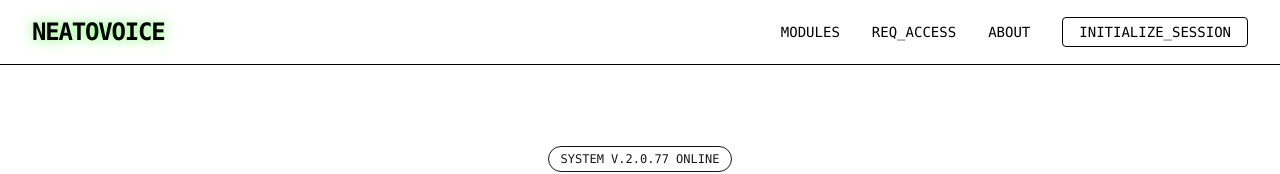
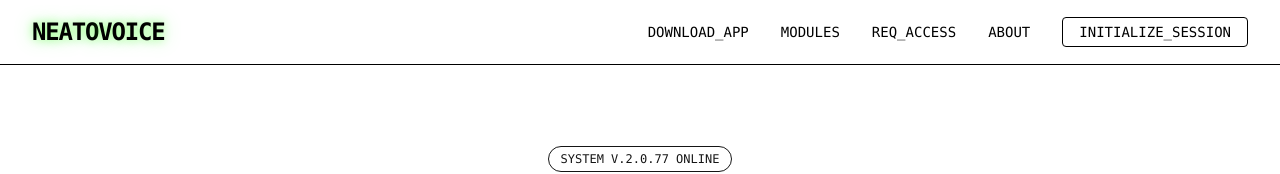
Before and after one commit to markhiltonapps/neato-voice, a Next.js app in the folder web/: page / in a window 1280 px wide. Shown: the top 174 px of the page. Built offline with nearby package versions, Linux system fonts and the light colour scheme.

Commit message:
feat: Add download links to landing page and dashboard

```diff
--- a/web/app/dashboard/page.tsx
+++ b/web/app/dashboard/page.tsx
@@ -80,7 +80,12 @@ export default function AppDashboard() {
 
                 {/* Top Bar for Credits */}
                 <div className="h-10 bg-vault-charcoal border-b border-vault-olive flex items-center justify-between px-4 text-xs font-mono">
-                    <div>OPERATOR: <span className="text-atom-amber">{userEmail}</span></div>
+                    <div className="flex items-center gap-4">
+                        <div>OPERATOR: <span className="text-atom-amber">{userEmail}</span></div>
+                        <a href="/download" target="_blank" className="text-vault-dust hover:text-atom-green hover:underline">
+                            ⇩ DOWNLOAD_APP
+                        </a>
+                    </div>
                     <div className="flex items-center gap-4">
                         {isAdmin && (
                             <button onClick={() => router.push('/admin')} className="text-vault-rust hover:text-atom-amber hover:underline transition-colors mr-4">[ADMIN PANEL]</button>
--- a/web/app/page.tsx
+++ b/web/app/page.tsx
@@ -15,6 +15,7 @@ export default function LandingPage() {
             </div>
             <div className="hidden md:block">
               <div className="ml-10 flex items-baseline space-x-8 font-mono text-sm">
+                <Link href="/download" className="hover:text-atom-amber transition-colors">DOWNLOAD_APP</Link>
                 <a href="#features" className="hover:text-atom-amber transition-colors">MODULES</a>
                 <a href="#pricing" className="hover:text-atom-amber transition-colors">REQ_ACCESS</a>
                 <a href="#about" className="hover:text-atom-amber transition-colors">ABOUT</a>
```
